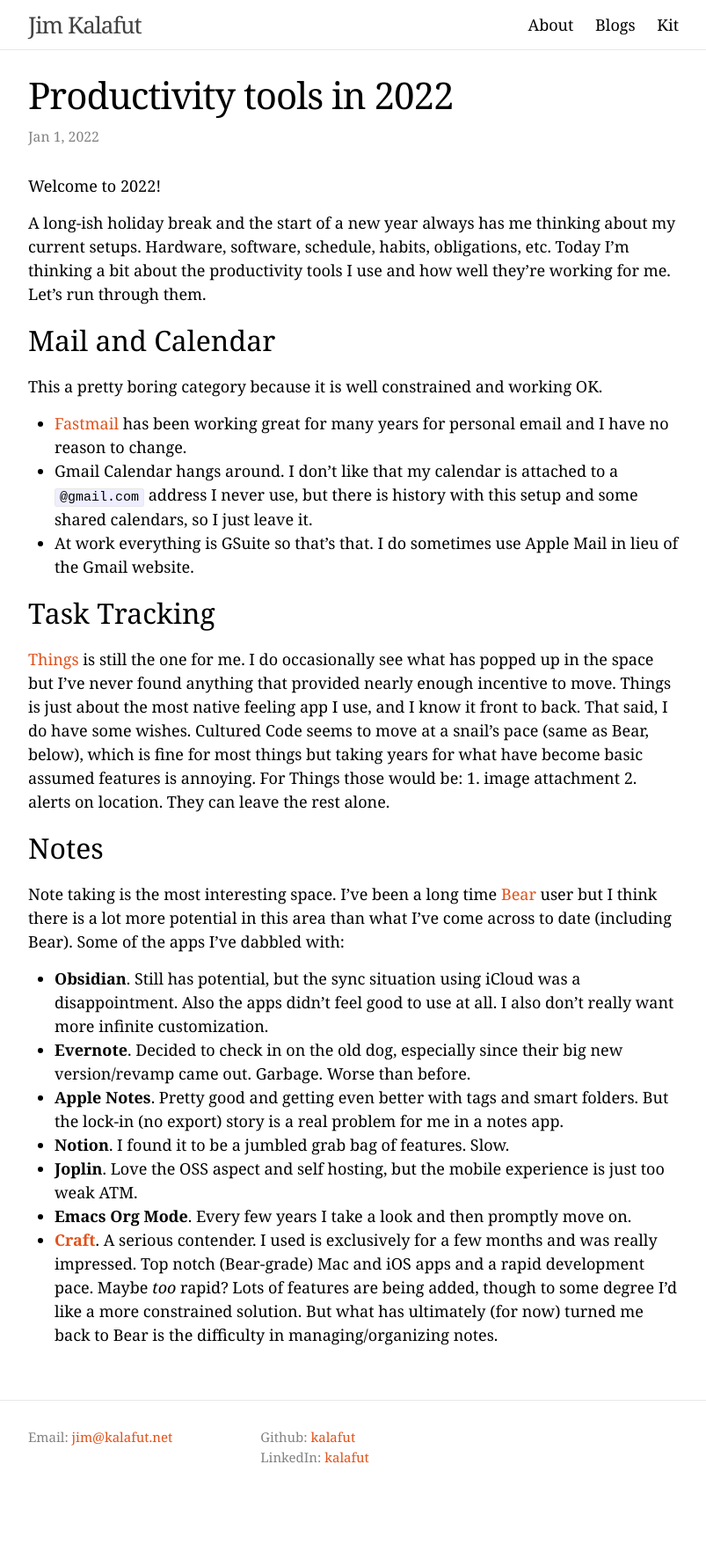
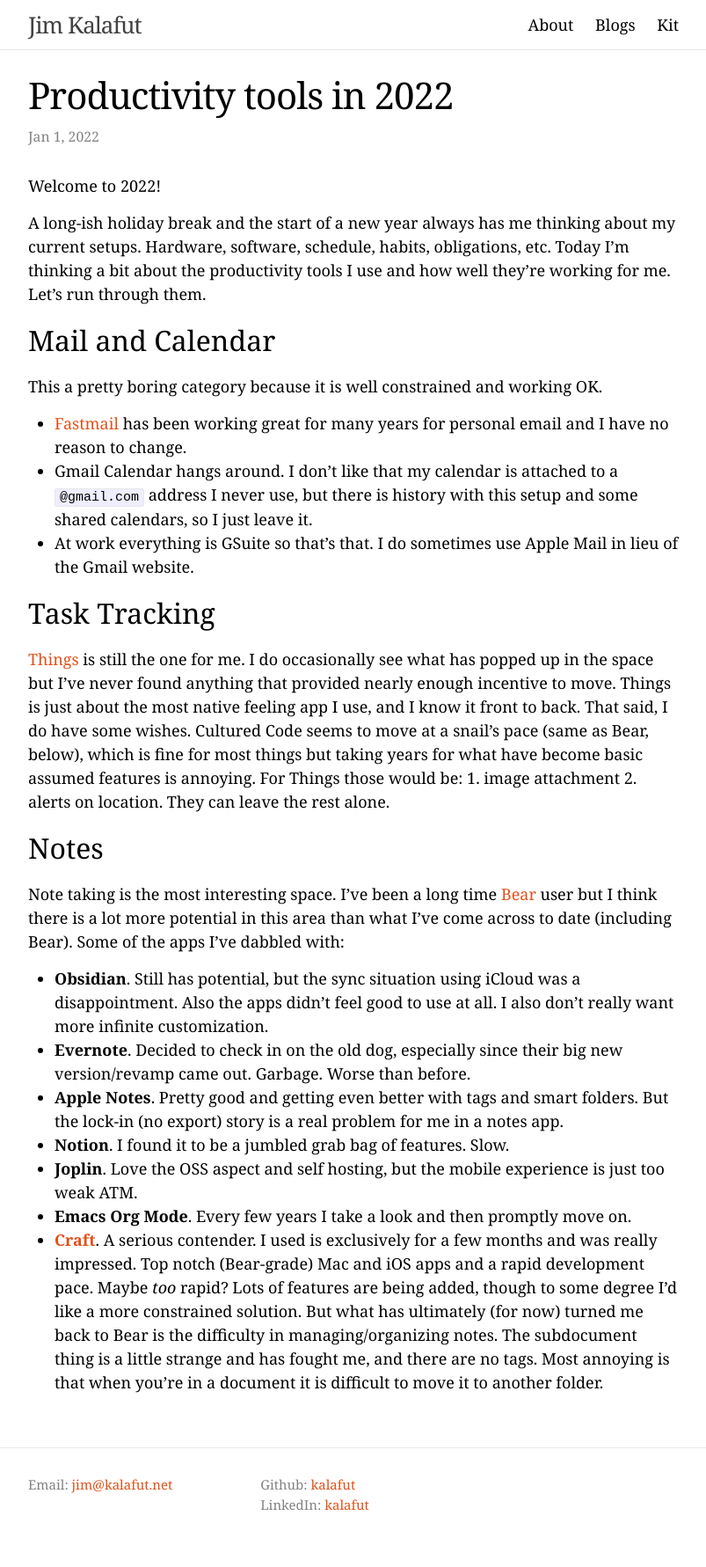
Before and after one commit to kalafut/kalafut.github.io, a Jekyll site: the page built from _posts/2022-01-01-happy-new-year.md, in a window 1280 px wide. Shown: the whole page at 88% size, without its empty margins (238-1041 px from the left). Built offline with Jekyll 4.4.1, drawn with Linux system fonts in a browser that asks for light colours; before the commit the page ends 1727 px from its top, so only the background shows below that.

Commit message:
Update 2022-01-01-happy-new-year.md

```diff
--- a/_posts/2022-01-01-happy-new-year.md
+++ b/_posts/2022-01-01-happy-new-year.md
@@ -30,4 +30,4 @@ Note taking is the most interesting space. I've been a long time [Bear](https://
 * **Notion**. I found it to be a jumbled grab bag of features. Slow.
 * **Joplin**. Love the OSS aspect and self hosting, but the mobile experience is just too weak ATM.
 * **Emacs Org Mode**. Every few years I take a look and then promptly move on.
-* **[Craft](https://www.craft.do/)**. A serious contender. I used is exclusively for a few months and was really impressed. Top notch (Bear-grade) Mac and iOS apps and a rapid development pace. Maybe _too_ rapid? Lots of features are being added, though to some degree I'd like a more constrained solution. But what has ultimately (for now) turned me back to Bear is the difficulty in managing/organizing notes.
+* **[Craft](https://www.craft.do/)**. A serious contender. I used is exclusively for a few months and was really impressed. Top notch (Bear-grade) Mac and iOS apps and a rapid development pace. Maybe _too_ rapid? Lots of features are being added, though to some degree I'd like a more constrained solution. But what has ultimately (for now) turned me back to Bear is the difficulty in managing/organizing notes. The subdocument thing is a little strange and has fought me, and there are no tags. Most annoying is that when you're in a document it is difficult to move it to another folder.
```
